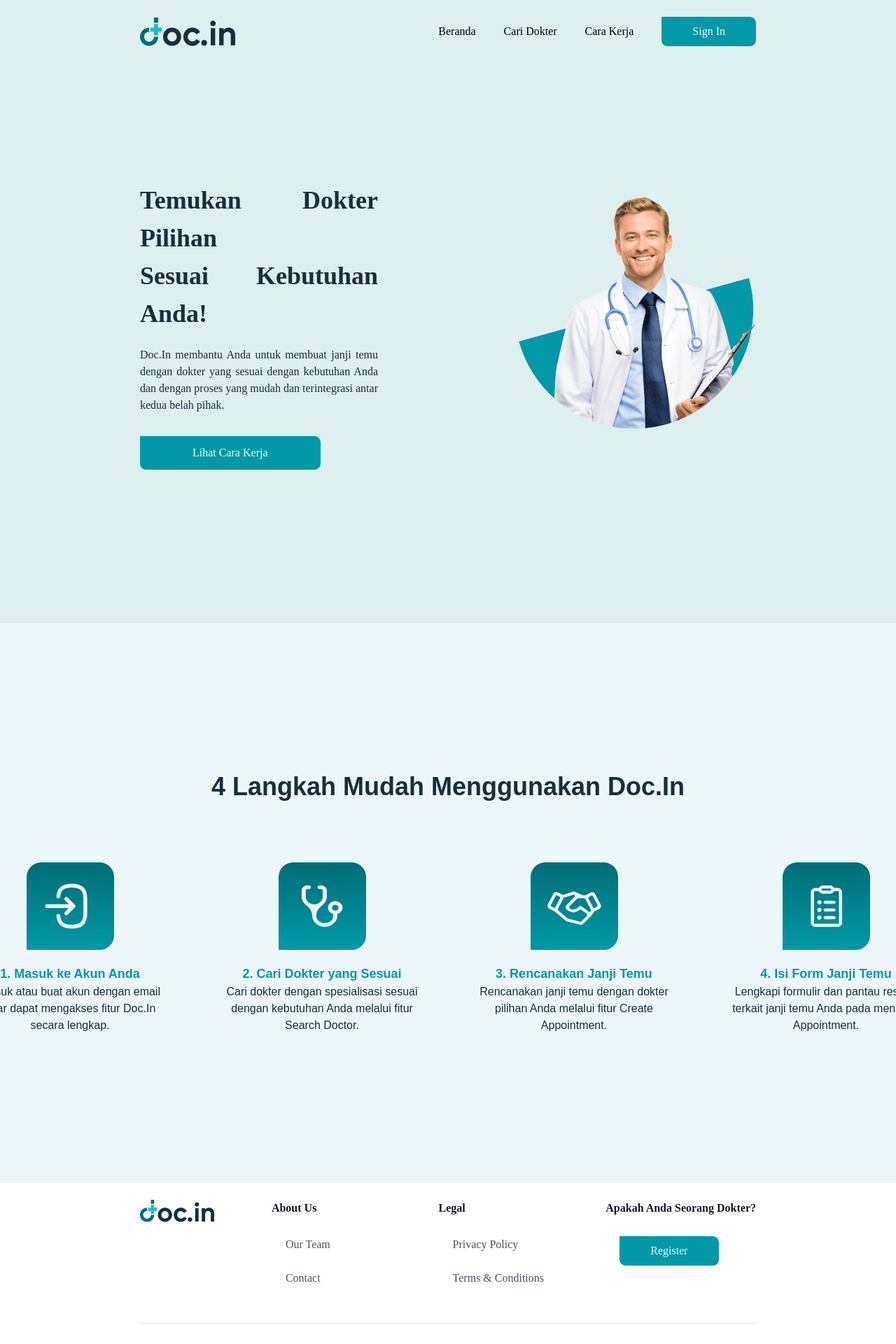
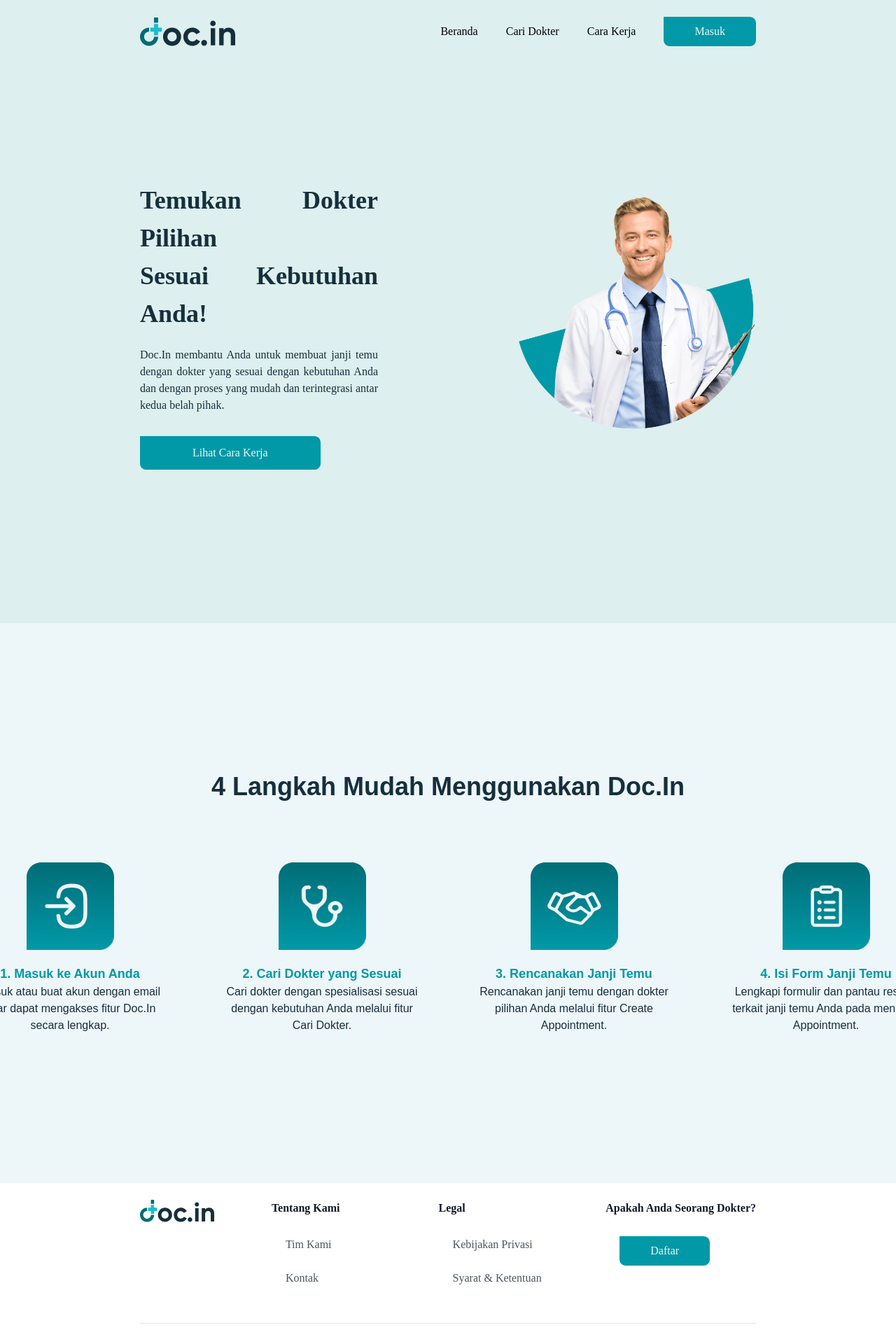
Before and after one commit to Fatinabimanyu/docin-react18, a React (Create React App) app: page / in a window 1280 px wide. Shown: the top 1920 px of the page at 70% size. Built offline with nearby package versions, Linux system fonts and the light colour scheme.

Commit message:
refactor: change language to Indonesian

```diff
--- a/src/components/Footer.jsx
+++ b/src/components/Footer.jsx
@@ -12,16 +12,16 @@ export default function Footer() {
         </div>
         <div className="grid grid-cols-2 gap-8 sm:gap-6 sm:grid-cols-3">
           <div>
-            <h2 className="mb-6 font-semibold text-gray-900">About Us</h2>
+            <h2 className="mb-6 font-semibold text-gray-900">Tentang Kami</h2>
             <ul className="text-gray-600">
               <li className="mb-4 py-1">
                 <a href="#" className="hover:underline">
-                  Our Team
+                  Tim Kami
                 </a>
               </li>
               <li className="mb-4 py-1">
                 <a href="#" className="hover:underline">
-                  Contact
+                  Kontak
                 </a>
               </li>
             </ul>
@@ -31,12 +31,12 @@ export default function Footer() {
             <ul className="text-gray-600">
               <li className="mb-4 py-1">
                 <a href="#" className="hover:underline">
-                  Privacy Policy
+                  Kebijakan Privasi
                 </a>
               </li>
               <li className="mb-4 py-1">
                 <a href="#" className="hover:underline">
-                  Terms &amp; Conditions
+                  Syarat &amp; Ketentuan
                 </a>
               </li>
             </ul>
@@ -48,7 +48,7 @@ export default function Footer() {
             <ul className="text-gray-600">
               <li className="mb-4 py-1 font-medium">
                 <a href="/signup-doctor">
-                  <button>Register</button>
+                  <button>Daftar</button>
                 </a>
               </li>
             </ul>
--- a/src/components/Header/Auth.jsx
+++ b/src/components/Header/Auth.jsx
@@ -19,7 +19,7 @@ export default function Auth() {
 
   return (
     <a href="/login-user">
-      <button className="ml-5">Sign In</button>
+      <button className="ml-5">Masuk</button>
     </a>
   );
 }
--- a/src/components/Header/index.jsx
+++ b/src/components/Header/index.jsx
@@ -65,7 +65,7 @@ export default function Header() {
                 Cara Kerja
               </a>
             </li>
-            <button className="m-4 hover:bg-hitam">Sign In</button>
+            <button className="m-4 hover:bg-hitam">Masuk</button>
           </ul>
         </div>
 
--- a/src/components/HowToUse.jsx
+++ b/src/components/HowToUse.jsx
@@ -44,7 +44,7 @@ export default function HowToUse() {
             </p>
             <p className="text-base text-hitam font-poppins font-[500] mt-3 md:mt-0 w-[280px]">
               Cari dokter dengan spesialisasi sesuai dengan kebutuhan Anda
-              melalui fitur Search Doctor.
+              melalui fitur Cari Dokter.
             </p>
           </div>
           <div className="flex flex-col items-center mt-0">
```
